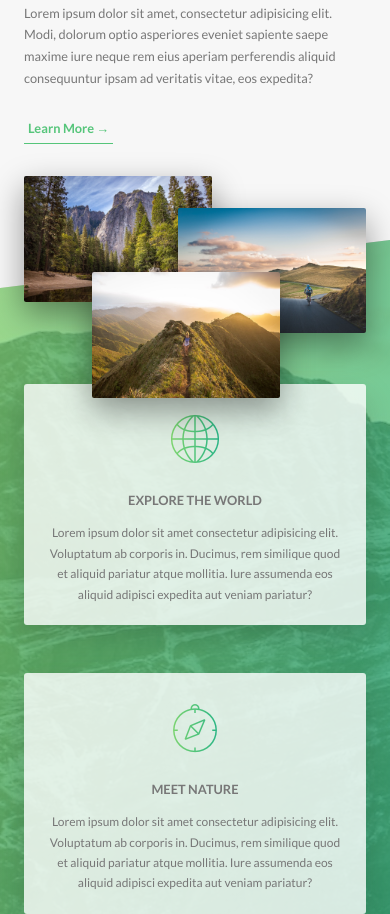
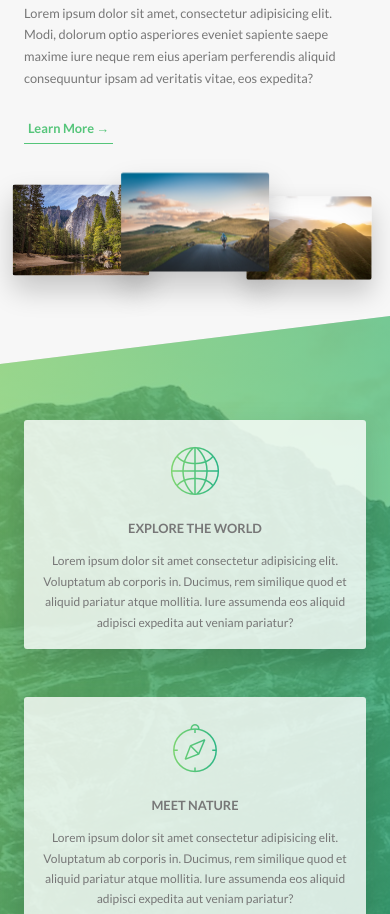
Before and after one commit to chaleay/Natours-CSS, a website: page index.html in a window 390 px wide. Shown: the part 1101-2015 px from the top of the page. Drawn offline with Linux system fonts and the light colour scheme.

Commit message:
did some more responsive design work on sections

```diff
--- a/sass/base/_utilities.scss
+++ b/sass/base/_utilities.scss
@@ -8,6 +8,9 @@
 
 .u-margin-bottom-medium {
   margin-bottom: 4rem !important;
+  @include respond(tab-port) {
+    margin-bottom: 3rem !important;
+  }
 }
 
 .u-margin-bottom-small {
@@ -16,6 +19,10 @@
 
 .u-margin-top-big {
   margin-top: 8rem !important;
+
+  @include respond(tab-port) {
+    margin-bottom: 5rem !important;
+  }
 }
 
 .u-margin-top-huge {
--- a/sass/components/_composition.scss
+++ b/sass/components/_composition.scss
@@ -11,20 +11,43 @@
     outline-offset: 1.5rem;
     z-index: 10;
 
+    @include respond(tab-port) {
+      float: left;
+      position: relative;
+      width: 33.333333%;
+      box-shadow: 0 1.5rem 3rem rgba($color-black, 0.2);
+    }
+
     &--p1 {
       left: 0;
       top: -2rem;
+
+      @include respond(tab-port) {
+        top: 0;
+        transform: scale(1.2);
+      }
     }
 
     &--p2 {
       //move 0px from right side (start at right side)
       right: 0;
       top: 2rem;
+
+      @include respond(tab-port) {
+        top: -1rem;
+        transform: scale(1.3);
+        z-index: 100;
+      }
     }
 
     &--p3 {
       left: 20%;
       top: 10rem;
+      @include respond(tab-port) {
+        left: 0;
+        top: 1rem;
+        transform: scale(1.1);
+      }
     }
 
     &:hover {
--- a/sass/components/_feature-box.scss
+++ b/sass/components/_feature-box.scss
@@ -6,6 +6,11 @@
   text-align: center;
   box-shadow: 0 1.5rem 4rem rgba($color-black, 0.15);
   transition: all 0.3s;
+
+  @include respond(tab-port) {
+    padding: 2rem;
+  }
+
   &__icon {
     font-size: 6rem;
     //i was encountering a bug with this not being honored because I had to specify it as a inline block element
@@ -18,6 +23,10 @@
       $color-primary-light,
       $color-primary-dark
     );
+
+    @include respond(tab-port) {
+      margin-bottom: 0;
+    }
   }
 
   &:hover {
--- a/sass/pages/_home.scss
+++ b/sass/pages/_home.scss
@@ -27,7 +27,7 @@
   }
 
   @include respond(tab-port) {
-    padding: 15rem 0;
+    padding: 10rem 0;
   }
 }
 
```
Also changed, not shown: css/style.css.
